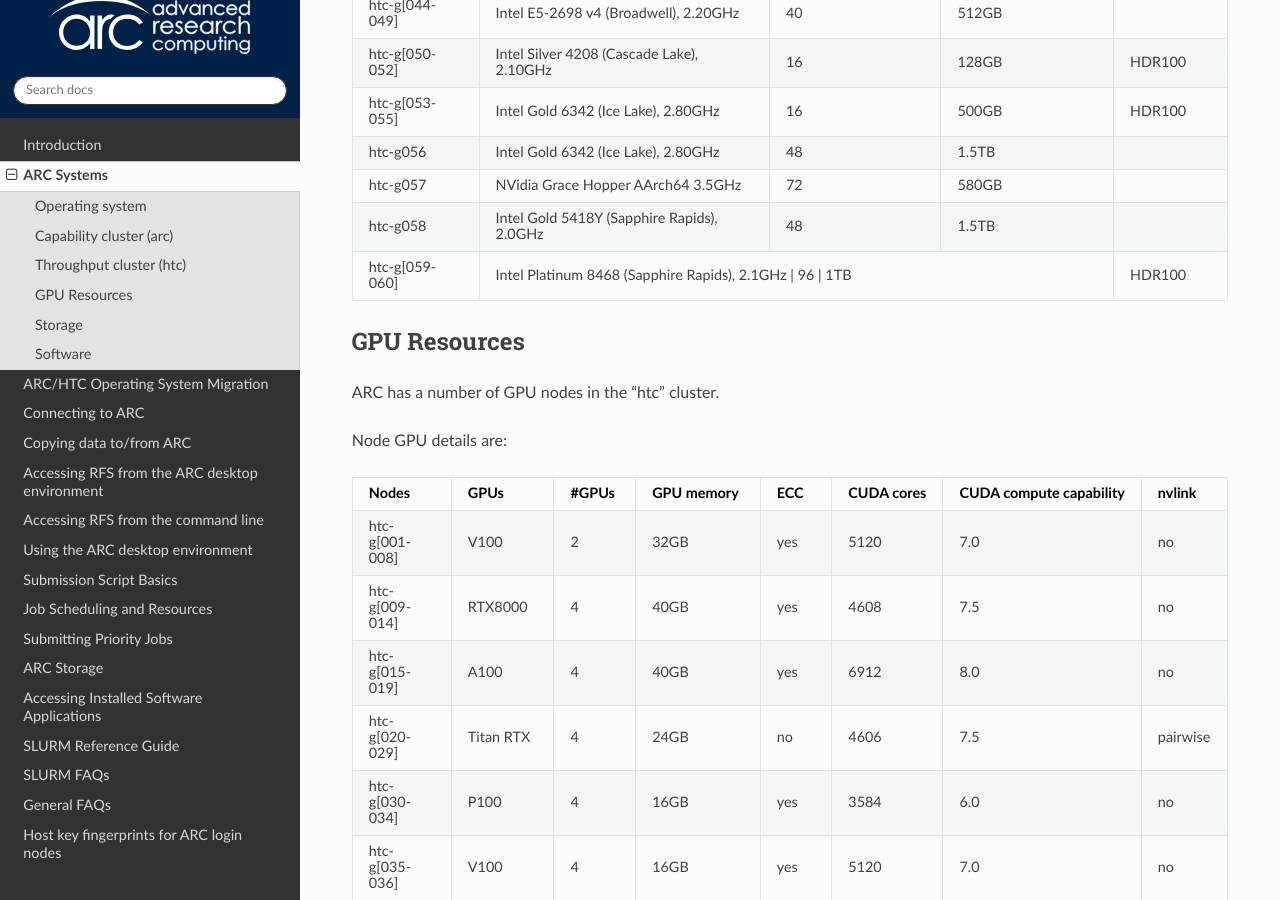
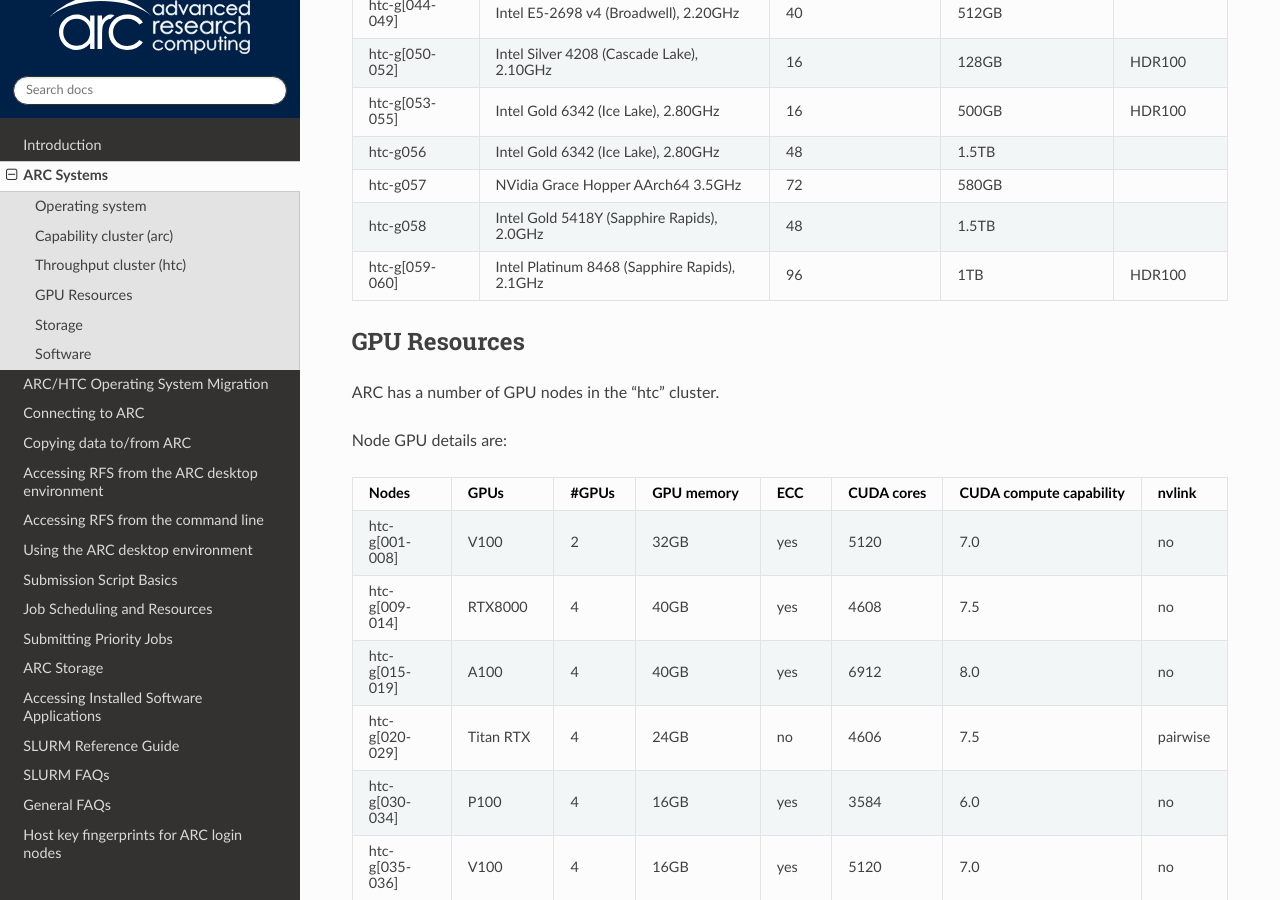
Before and after one commit to tina-friedrich/arc-user-guide, a Sphinx documentation site: the page built from docs/source/arc-systems.rst, in a window 1280 px wide and 900 px high, scrolled down 3527 px. Built offline with Sphinx 7.4.7 and the Read the Docs theme 3.1.0, drawn with Linux system fonts in a browser that asks for light colours.

Commit message:
fix gpu table
Signed-off-by: Gregory J. L. Tourte <greg.tourte@gmail.com>

```diff
--- a/docs/source/arc-systems.rst
+++ b/docs/source/arc-systems.rst
@@ -124,45 +124,45 @@
 .. table::
         :widths: 15 35 20 20 10
 
-        +----------------+---------------------------------------------+----------------+-----------------+--------------+
-        | Nodes          | CPU                                         | Cores per node | memory per node | interconnect |
-        +================+=============================================+================+=================+==============+
-        | htc-c[005-006] | Intel Platinum 8628 (Cascade Lake), 2.90GHz | 96             | 3TB             | HDR100       |
-        +----------------+---------------------------------------------+----------------+-----------------+--------------+
-        | htc-c[007-046] | Intel Platinum 8628 (Cascade Lake), 2.90GHz | 48             | 384GB           |              |
-        +----------------+---------------------------------------------+----------------+-----------------+--------------+
-        | htc-c047       | Intel E7-8860v3 (Haswell), 2.60GHz          | 128            | 6TB             |              |
-        +----------------+---------------------------------------------+----------------+-----------------+--------------+
-        | htc-c[048-049] | AMD EPYC 9634 (Genoa), 2.25GHz              | 84             | 2.3TB           |              |
-        +----------------+---------------------------------------------+----------------+-----------------+--------------+
-        | htc-c[050-055] | AMD EPYC 9634 (Genoa), 2.25GHz              | 84             | 1.5TB           |              |
-        +----------------+---------------------------------------------+----------------+-----------------+--------------+
-        | htc-c[056-073] | AMD EPYC 9634 (Genoa), 2.25GHz              | 84             | 1.1TB           |              |
-        +----------------+---------------------------------------------+----------------+-----------------+--------------+
-        | htc-g[001-018] | Intel Platinum 8628 (Cascade Lake), 2.90GHz | 48             | 384GB           | HDR100       |
-        +----------------+---------------------------------------------+----------------+-----------------+--------------+
-        | htc-g019       | AMD Epyc 7452 (Rome), 2.35GHz               | 64             | 1TB             |              |
-        +----------------+---------------------------------------------+----------------+-----------------+--------------+
-        | htc-g[020-029] | Intel Silver 4210 (Cascade Lake), 2.20GHz   | 20             | 256GB           |              |
-        +----------------+---------------------------------------------+----------------+-----------------+--------------+
-        | htc-g[030-040] | Intel Gold 5120 (Cascade Lake), 2.20GHz     | 28             | 384GB           |              |
-        +----------------+---------------------------------------------+----------------+-----------------+--------------+
-        | htc-g[041-043] | Intel Silver 4112 (Cascade Lake), 2.60GHz   | 8              | 192GB           |              |
-        +----------------+---------------------------------------------+----------------+-----------------+--------------+
-        | htc-g[044-049] | Intel E5-2698 v4 (Broadwell), 2.20GHz       | 40             | 512GB           |              |
-        +----------------+---------------------------------------------+----------------+-----------------+--------------+
-        | htc-g[050-052] | Intel Silver 4208 (Cascade Lake), 2.10GHz   | 16             | 128GB           | HDR100       |
-        +----------------+---------------------------------------------+----------------+-----------------+--------------+
-        | htc-g[053-055] | Intel Gold 6342 (Ice Lake), 2.80GHz         | 16             | 500GB           | HDR100       |
-        +----------------+---------------------------------------------+----------------+-----------------+--------------+
-        | htc-g056       | Intel Gold 6342 (Ice Lake), 2.80GHz         | 48             | 1.5TB           |              |
-        +----------------+---------------------------------------------+----------------+-----------------+--------------+
-        | htc-g057       | NVidia Grace Hopper AArch64 3.5GHz          | 72             | 580GB           |              |
-        +----------------+---------------------------------------------+----------------+-----------------+--------------+
-        | htc-g058       | Intel Gold 5418Y (Sapphire Rapids), 2.0GHz  | 48             | 1.5TB           |              |
-        +----------------+---------------------------------------------+----------------+-----------------+--------------+
-        | htc-g[059-060] | Intel Platinum 8468 (Sapphire Rapids), 2.1GHz | 96             | 1TB           | HDR100       |
-        +----------------+---------------------------------------------+----------------+-----------------+--------------+
+        +----------------+-----------------------------------------------+----------------+-----------------+--------------+
+        | Nodes          | CPU                                           | Cores per node | memory per node | interconnect |
+        +================+===============================================+================+=================+==============+
+        | htc-c[005-006] | Intel Platinum 8628 (Cascade Lake), 2.90GHz   | 96             | 3TB             | HDR100       |
+        +----------------+-----------------------------------------------+----------------+-----------------+--------------+
+        | htc-c[007-046] | Intel Platinum 8628 (Cascade Lake), 2.90GHz   | 48             | 384GB           |              |
+        +----------------+-----------------------------------------------+----------------+-----------------+--------------+
+        | htc-c047       | Intel E7-8860v3 (Haswell), 2.60GHz            | 128            | 6TB             |              |
+        +----------------+-----------------------------------------------+----------------+-----------------+--------------+
+        | htc-c[048-049] | AMD EPYC 9634 (Genoa), 2.25GHz                | 84             | 2.3TB           |              |
+        +----------------+-----------------------------------------------+----------------+-----------------+--------------+
+        | htc-c[050-055] | AMD EPYC 9634 (Genoa), 2.25GHz                | 84             | 1.5TB           |              |
+        +----------------+-----------------------------------------------+----------------+-----------------+--------------+
+        | htc-c[056-073] | AMD EPYC 9634 (Genoa), 2.25GHz                | 84             | 1.1TB           |              |
+        +----------------+-----------------------------------------------+----------------+-----------------+--------------+
+        | htc-g[001-018] | Intel Platinum 8628 (Cascade Lake), 2.90GHz   | 48             | 384GB           | HDR100       |
+        +----------------+-----------------------------------------------+----------------+-----------------+--------------+
+        | htc-g019       | AMD Epyc 7452 (Rome), 2.35GHz                 | 64             | 1TB             |              |
+        +----------------+-----------------------------------------------+----------------+-----------------+--------------+
+        | htc-g[020-029] | Intel Silver 4210 (Cascade Lake), 2.20GHz     | 20             | 256GB           |              |
+        +----------------+-----------------------------------------------+----------------+-----------------+--------------+
+        | htc-g[030-040] | Intel Gold 5120 (Cascade Lake), 2.20GHz       | 28             | 384GB           |              |
+        +----------------+-----------------------------------------------+----------------+-----------------+--------------+
+        | htc-g[041-043] | Intel Silver 4112 (Cascade Lake), 2.60GHz     | 8              | 192GB           |              |
+        +----------------+-----------------------------------------------+----------------+-----------------+--------------+
+        | htc-g[044-049] | Intel E5-2698 v4 (Broadwell), 2.20GHz         | 40             | 512GB           |              |
+        +----------------+-----------------------------------------------+----------------+-----------------+--------------+
+        | htc-g[050-052] | Intel Silver 4208 (Cascade Lake), 2.10GHz     | 16             | 128GB           | HDR100       |
+        +----------------+-----------------------------------------------+----------------+-----------------+--------------+
+        | htc-g[053-055] | Intel Gold 6342 (Ice Lake), 2.80GHz           | 16             | 500GB           | HDR100       |
+        +----------------+-----------------------------------------------+----------------+-----------------+--------------+
+        | htc-g056       | Intel Gold 6342 (Ice Lake), 2.80GHz           | 48             | 1.5TB           |              |
+        +----------------+-----------------------------------------------+----------------+-----------------+--------------+
+        | htc-g057       | NVidia Grace Hopper AArch64 3.5GHz            | 72             | 580GB           |              |
+        +----------------+-----------------------------------------------+----------------+-----------------+--------------+
+        | htc-g058       | Intel Gold 5418Y (Sapphire Rapids), 2.0GHz    | 48             | 1.5TB           |              |
+        +----------------+-----------------------------------------------+----------------+-----------------+--------------+
+        | htc-g[059-060] | Intel Platinum 8468 (Sapphire Rapids), 2.1GHz | 96             | 1TB             | HDR100       |
+        +----------------+-----------------------------------------------+----------------+-----------------+--------------+
 
 GPU Resources
 -------------
```
